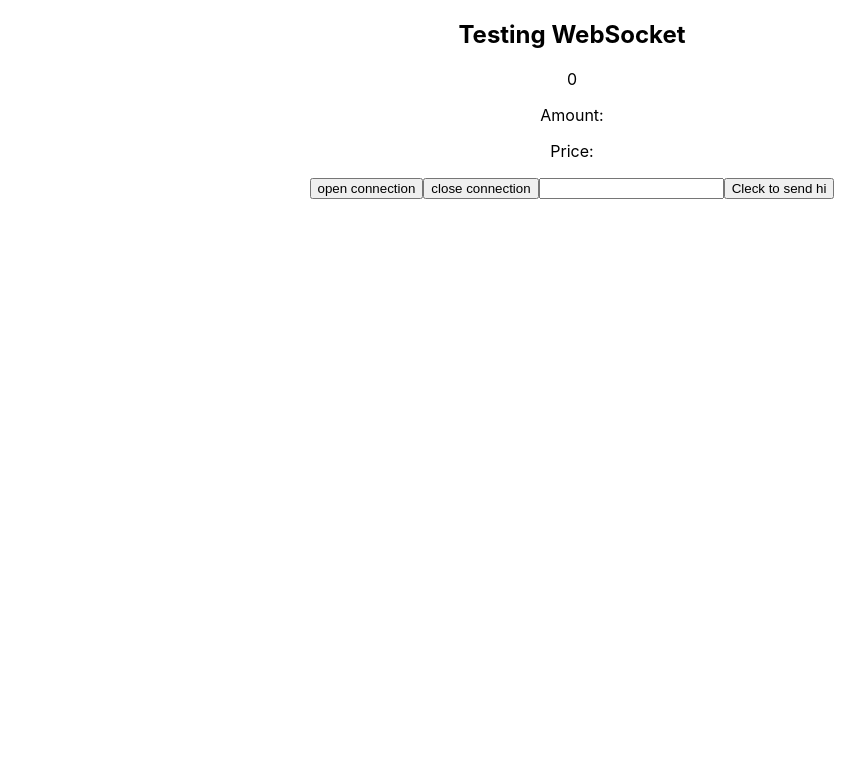
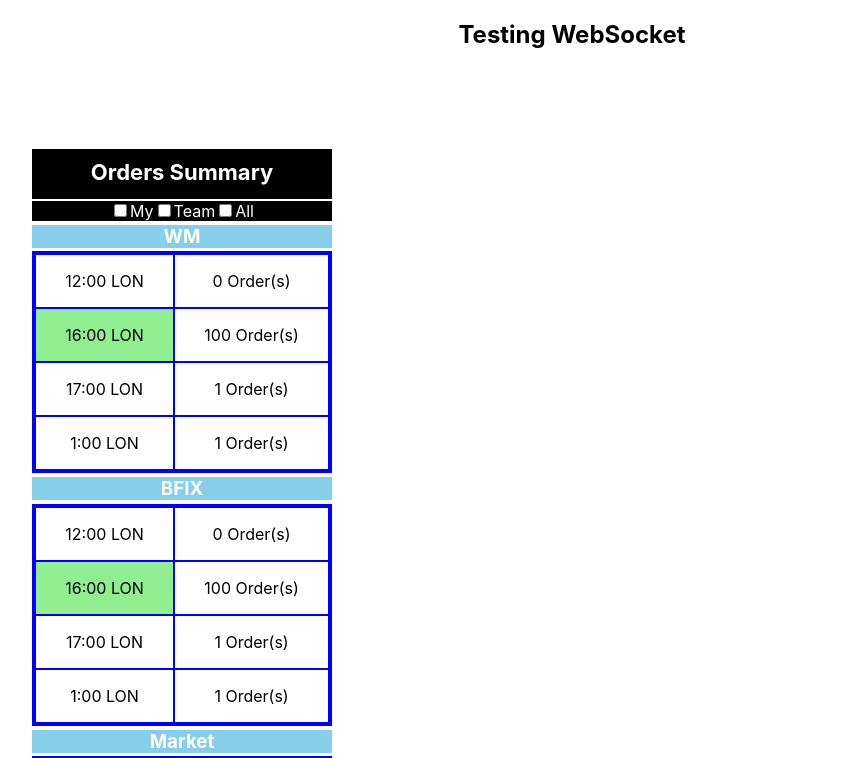
Before and after one commit to kumarsunny0013/SpringBoot-React, a React (Create React App) app in the folder frontend/: page /blotter in a window 1280 px wide. Shown: the top 758 px of the page, without its empty margins (68-933 px from the left). Built offline with nearby package versions, Linux system fonts and the light colour scheme; no server answers.

Commit message:
added routing

```diff
--- a/frontend/package.json
+++ b/frontend/package.json
@@ -8,6 +8,7 @@
     "@testing-library/user-event": "^13.5.0",
     "react": "^18.2.0",
     "react-dom": "^18.2.0",
+    "react-router-dom": "^6.3.0",
     "react-scripts": "5.0.1",
     "web-vitals": "^2.1.4"
   },
--- a/frontend/src/App.js
+++ b/frontend/src/App.js
@@ -1,11 +1,13 @@
 import './App.css';
-import Ws from './ws';
+import Routing from './Routing/routing';
+// import Ws from './ws';
 
 function App() {
   return (
     <div className="App">
      <h2 >Testing WebSocket</h2>
-      <Ws/>
+     <Routing/>
+      {/* <Ws/> */}
     </div>
   );
 }
--- /dev/null
+++ b/frontend/src/Component/Blotter.module.css
@@ -0,0 +1,48 @@
+.mainContainer {
+    margin: 100px;
+    width: 300px
+}
+
+.gridItem {
+    border: 1px solid blue;
+}
+
+.gridContainer {
+    display: grid;
+    border: 3px solid blue;
+    grid-template-columns: auto auto;
+    margin-top: -15px;
+}
+
+.gridHeading {
+    margin-top: -15px;
+}
+
+.gridHeading .heading {
+    background: skyblue;
+    color: #fff;
+}
+
+.orderSummary {
+    background: black;
+    color: #fff;
+    height: 40px;
+    padding-top: 10px;
+    font-weight: bold;
+    font-size: 22px
+}
+
+.selection {
+    background: black;
+    color: #fff;
+    margin-top: 2px
+}
+
+.blotterContainer {
+    display: flex;
+    flex-direction: column;
+}
+
+.gridFill{
+    background: lightgreen;
+}
--- /dev/null
+++ b/frontend/src/Component/blotters.js
@@ -0,0 +1,54 @@
+import React from "react";
+import style from './Blotter.module.css';
+
+const Blotter = () => {
+
+    const gridSection = () => {
+        return (
+            <div className={style.gridContainer}>
+                <div className={style.gridItem}><p>12:00 LON</p></div>
+                <div className={style.gridItem}><p>0 Order(s)</p></div>
+                <div className={style.gridItem+" "+style.gridFill}><p>16:00 LON</p></div>
+                <div className={style.gridItem}><p>100 Order(s)</p></div>
+                <div className={style.gridItem}><p>17:00 LON</p></div>
+                <div className={style.gridItem}><p>1 Order(s)</p></div>
+                <div className={style.gridItem}><p>1:00 LON</p></div>
+                <div className={style.gridItem}><p>1 Order(s)</p></div>
+            </div>
+        )
+    }
+
+    const gridHeading = (name) => {
+        return (
+            <div className={style.gridHeading}>
+                <h3 className={style.heading}>{name}</h3>
+            </div>
+        )
+    }
+
+    return (
+        <>
+            <div className={style.mainContainer}>
+                <div className={style.blotterContainer}>
+                    <div className={style.orderSummary}>Orders Summary</div>
+                    <div className={style.selection}>
+                        <input type='checkbox' id='My' /><label htmlFor='My'>My</label>
+                        <input type='checkbox' id='Team' /><label htmlFor='Team'>Team</label>
+                        <input type='checkbox' id='All' /><label htmlFor='All'>All</label>
+                    </div>
+                    {gridHeading("WM")}
+                    {gridSection()}
+                    {gridHeading("BFIX")}
+                    {gridSection()}
+                    {gridHeading("Market")}
+                    {gridSection()}
+                    {gridHeading("Others")}
+                    {gridSection()}
+                </div>
+            </div>
+        </>
+    )
+
+}
+
+export default Blotter;
--- /dev/null
+++ b/frontend/src/Routing/routing.js
@@ -0,0 +1,17 @@
+import React from "react";
+import { BrowserRouter as Router, Routes, Route } from 'react-router-dom';
+import Blotter from "../Component/blotters";
+import Ws from "../ws";
+
+const Routing = () => {
+    return (
+        <Router>
+            <Routes>
+                <Route exact path="/" element={<Ws />} />
+                <Route exact path="/blotter" element={<Blotter />} />
+            </Routes>
+        </Router>
+    )
+}
+
+export default Routing;
```
Also changed, not shown: 2 other files (tests, documents, lock files or other folders).
